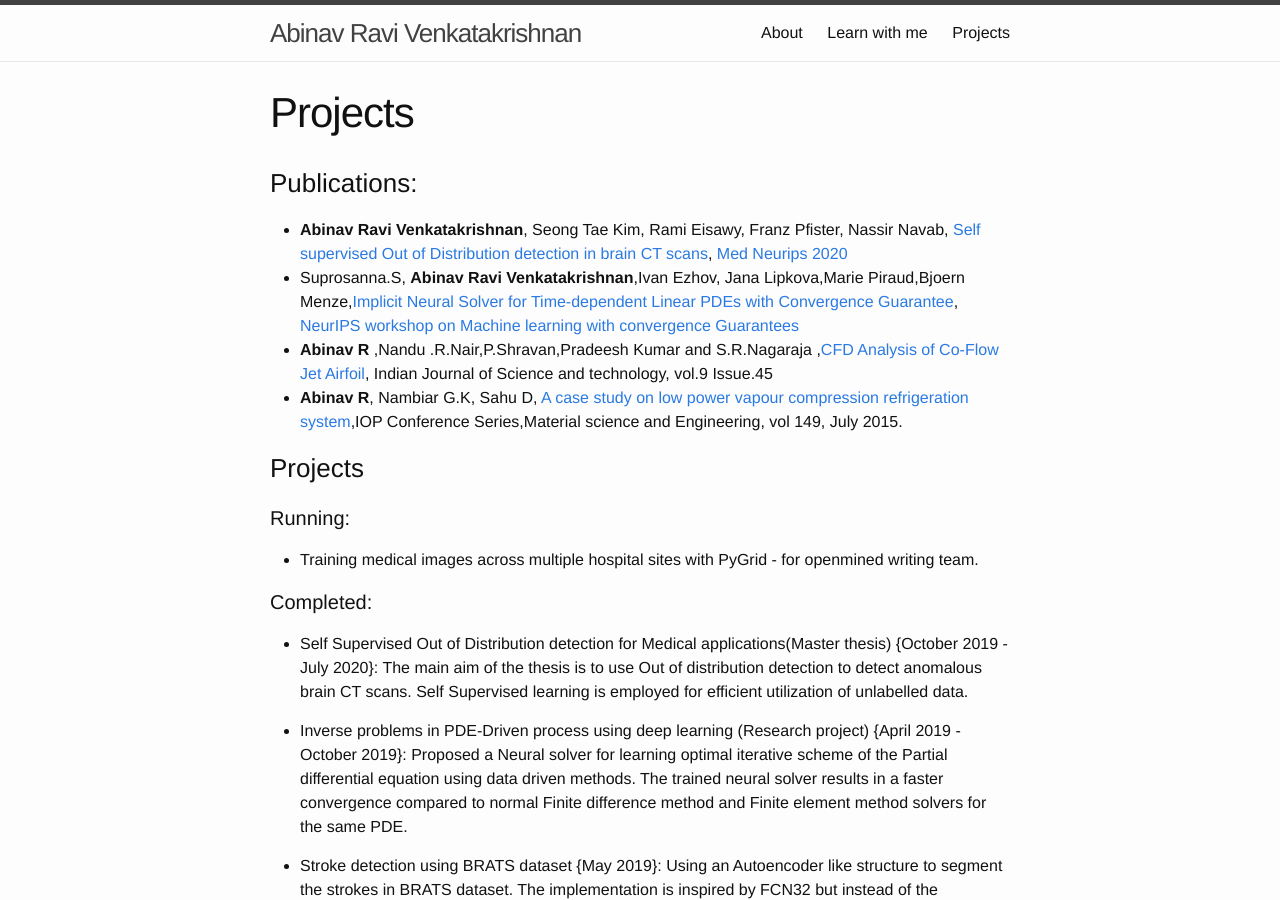
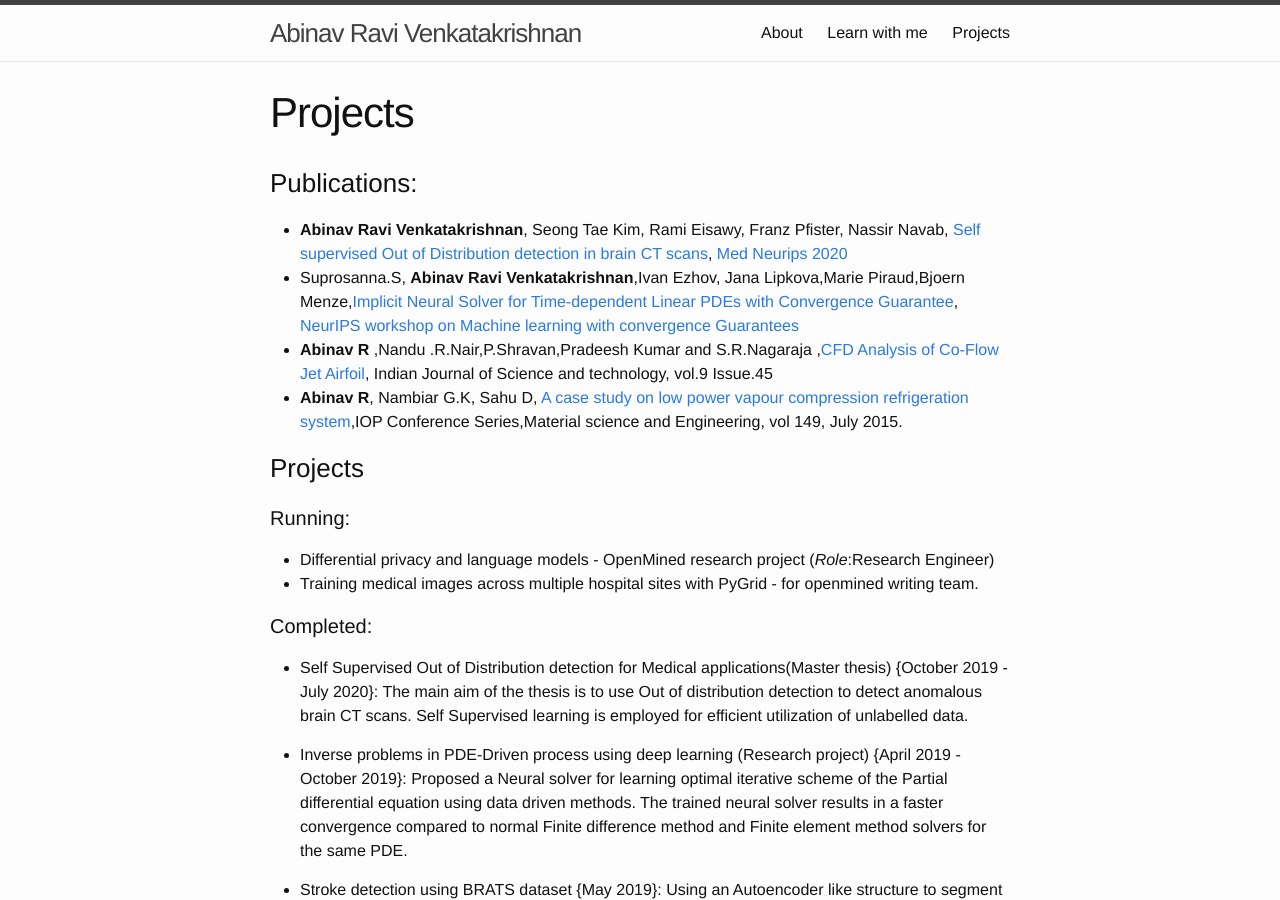
Before and after one commit to AbinavRavi/AbinavRavi.github.io, a Jekyll site: the page built from projects.md, in a window 1280 px wide and 900 px high. Built offline with Jekyll 4.4.1, drawn with Linux system fonts in a browser that asks for light colours; nearby versions of some CDN libraries.

Commit message:
added projects

```diff
--- a/projects.md
+++ b/projects.md
@@ -16,6 +16,7 @@ permalink: /projects/
 ### Projects
 
 #### Running:
+* Differential privacy and language models - OpenMined research project (*Role*:Research Engineer)
 * Training medical images across multiple hospital sites with PyGrid - for openmined writing team.
 
 #### Completed:
```
